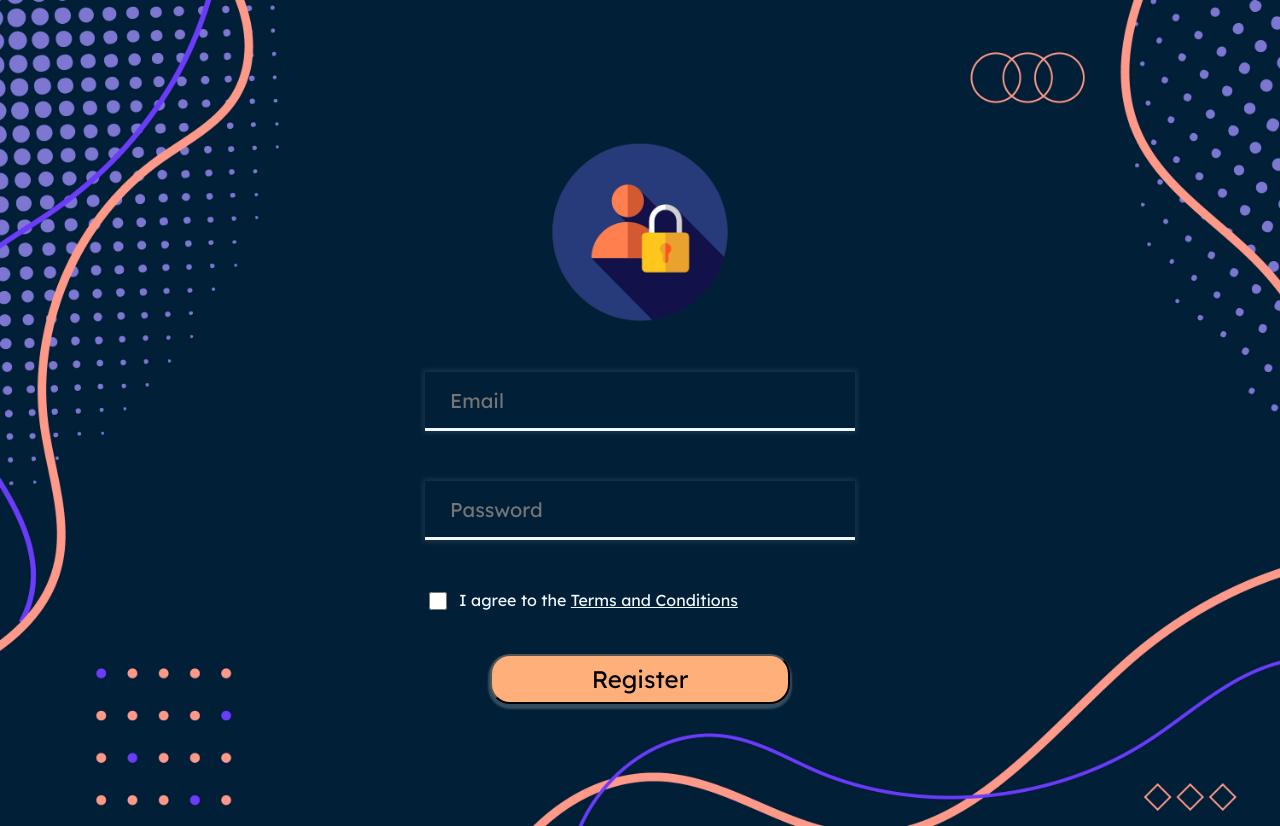
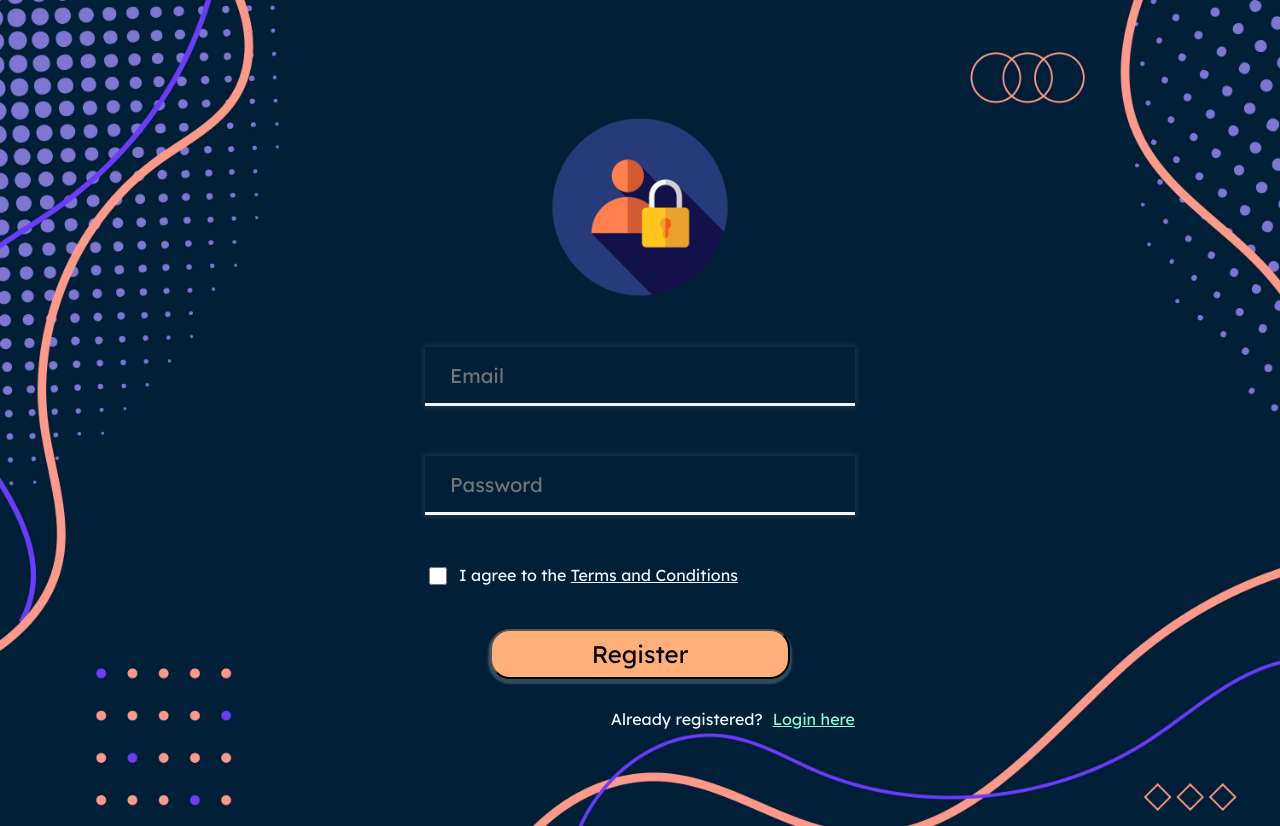
Before and after one commit to kaw101010/signin-login-forms, a Flask app: page / in a window 1280 px wide. Run offline with Flask 2, Linux system fonts and the light colour scheme.

Commit message:
Add encryption for password

```diff
--- a/app.py
+++ b/app.py
@@ -1,5 +1,6 @@
 from flask import Flask, render_template, request, flash
 from otp_verification import otp_ver, otp
+from bcrypt import hashpw, checkpw, gensalt
 
 app = Flask(__name__)
 
@@ -13,10 +14,13 @@ def index():
 @app.route('/register', methods=['POST','GET'])
 def register():
     global code
+    global hash
     # Authenticate the user's entered email and password
     if request.method == "POST":
         # Email with OTP link
         email = request.form.get("user_email")
+        hash = hashpw(request.form.get('user_pw').encode('UTF-8'),gensalt())
+        print(hash)
         code = otp_ver(email)
         # To allow user to enter OTP
         return render_template("register.html", otp_ = True)
--- a/static/otpFile.js
+++ b/static/otpFile.js
@@ -3,3 +3,4 @@ document.querySelector('#mail').style.display = 'none'
 document.querySelector('#pw').style.display = 'none'
 document.querySelector('#tc_link').style.display = 'none'
 document.querySelector('#submit').style.display = 'none'
+document.querySelector('#login').style.display = 'none'
--- a/static/styles.css
+++ b/static/styles.css
@@ -185,3 +185,19 @@ input[name="otp-1"]{
 form > div{
     display: none;
 }
+
+#login{
+    color: aliceblue;
+    margin-top: 30px;
+    display: flex;
+    justify-content: flex-end;
+}
+
+#login-link{
+    margin-left: 10px;
+    color:aquamarine;
+}
+
+#login-link:visited {
+    color:aquamarine;
+}
--- a/templates/register.html
+++ b/templates/register.html
@@ -9,7 +9,7 @@
         <div class="ref-form">
             <div class="reg">
                 {% if success == True %}<!--Checks if success parameter is True. If true it shows registered-->
-                    <p id="success" style="color: azure;position:relative;font-size:25px;">Registered!</p>
+                    <p id="success" style="color: azure;font-size:25px;">You are now registered!</p>
                 {% elif success == False %}:
                     <p id="failure"  style="color: azure;position:relative;font-size:25px;">Incorrect OTP. Please register again.</p>
                 {% endif %}
@@ -29,6 +29,8 @@
                         <label id="tc_link"><input type="checkbox" id="tc" name="tc" required> &nbsp;I agree to the <a href="https://www.gnu.org/licenses/gpl-3.0.txt" target="_blank" style="color:aliceblue">Terms and Conditions</a></label>
                         <button type="submit" id="submit">Register</button>
                     </form>
+                    <!--Login form link-->
+                    <label id="login">Already registered? <a href="" rel="login link" id="login-link">Login here</a></label>
                     <script src="/static/form_validation.js"></script>
                     {% if otp_ == True %}
                     <!--Form to check for OTP entered by user-->
```
